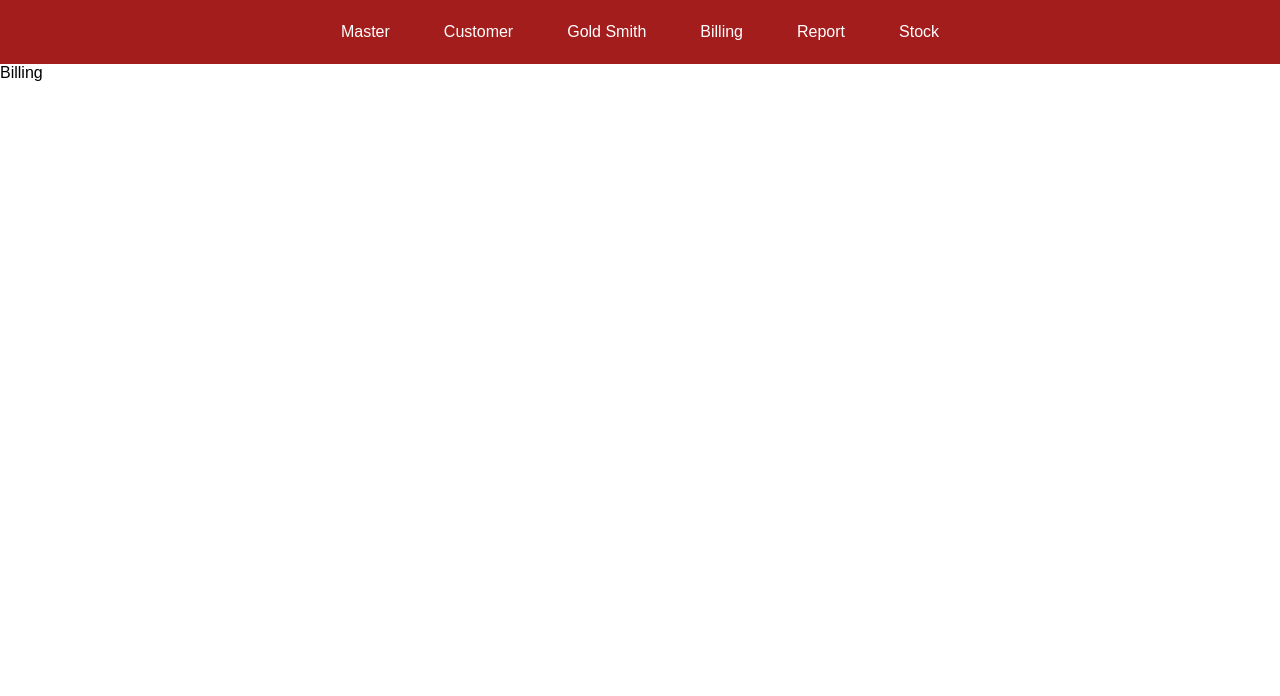
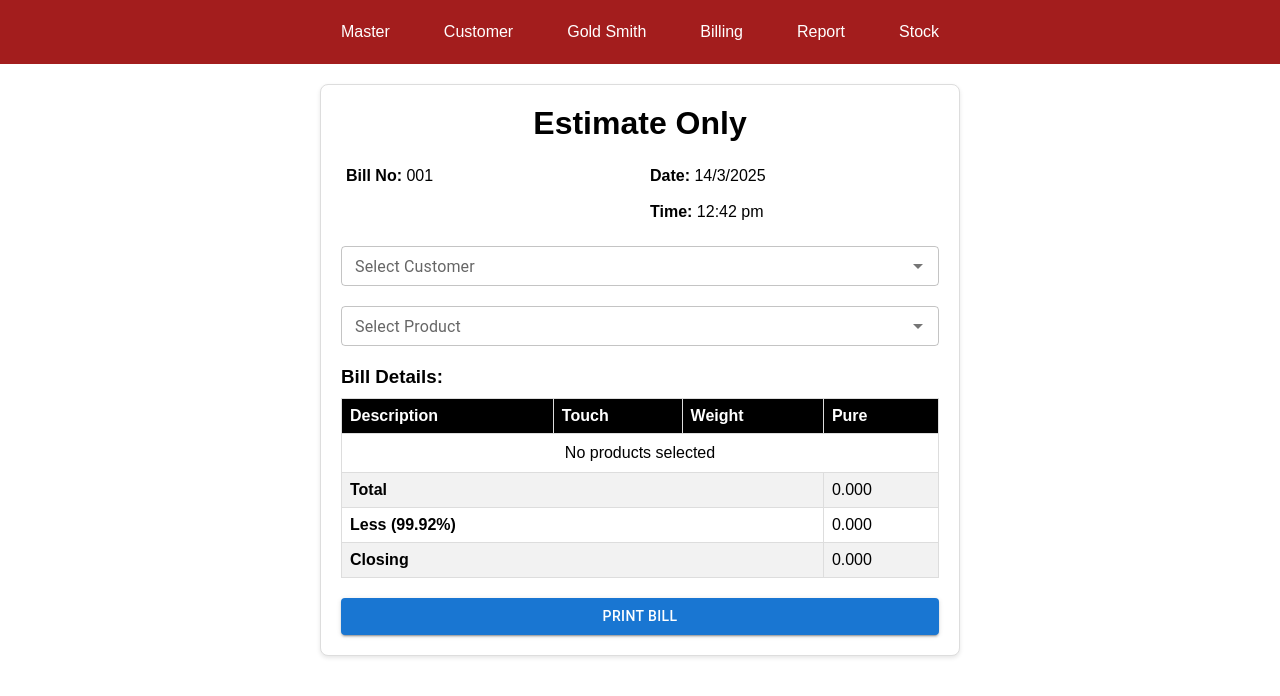
Before and after one commit to Swetha-Subramaniyan/Jeeva-Gold, a React (Vite) app in the folder jeeva/client/: page /billing in a window 1280 px wide. Shown: the top 696 px of the page. Built offline with nearby package versions, Linux system fonts and the light colour scheme.

Commit message:
Billing file added

```diff
--- a/jeeva/client/src/components/Billing/Billing.css
+++ b/jeeva/client/src/components/Billing/Billing.css
@@ -0,0 +1,83 @@
+
+.container {
+  width: 50%;
+  margin: 20px auto;
+  padding: 20px;
+  border: 1px solid #ddd;
+  border-radius: 8px;
+  background-color: white;
+  box-shadow: 0 2px 4px rgba(0, 0, 0, 0.1);
+  font-family: Arial, sans-serif;
+}
+
+.heading {
+  text-align: center;
+  margin-bottom: 20px;
+}
+
+.billInfo {
+  display: grid;
+  grid-template-columns: 1fr 1fr;
+  gap: 10px;
+  margin-bottom: 20px;
+}
+
+.billInfo p {
+  padding: 5px;
+  margin: 0;
+}
+
+.billInfo strong {
+  font-weight: bold;
+}
+
+.searchSection {
+  display: flex;
+  flex-direction: column;
+  gap: 10px;
+  margin-bottom: 20px;
+}
+
+.smallAutocomplete {
+  width: 100%;
+}
+
+.customerDetails {
+  margin-bottom: 20px;
+  padding: 10px;
+  border: 1px solid #ddd;
+  border-radius: 5px;
+  background-color: #f9f9f9;
+}
+
+.itemsSection {
+  margin-top: 20px;
+}
+
+.table {
+  width: 100%;
+  border-collapse: collapse;
+  margin-bottom: 20px;
+}
+
+.th,
+.td {
+  border: 1px solid #ddd;
+  padding: 8px;
+  text-align: left;
+}
+
+.th {
+  background-color:black;
+}
+
+.printButton {
+  width: 100%;
+  padding: 10px;
+  background-color: black;
+  color: white;
+  border: none;
+  border-radius: 4px;
+  cursor: pointer;
+  font-size: 16px;
+}
--- a/jeeva/client/src/components/Billing/Billing.jsx
+++ b/jeeva/client/src/components/Billing/Billing.jsx
@@ -1,9 +1,220 @@
-import React from 'react'
+
+import React, { useState, useEffect, useRef } from "react";
+import { Autocomplete, TextField, Box, Button } from "@mui/material";
+import "./Billing.css";
 
 const Billing = () => {
+  const [selectedCustomer, setSelectedCustomer] = useState(null);
+  const [billItems, setBillItems] = useState([]);
+  const [billNo, setBillNo] = useState("001");
+  const [date, setDate] = useState("");
+  const [time, setTime] = useState("");
+  const [isPrinting, setIsPrinting] = useState(false);
+  const billRef = useRef();
+
+  const [products, setProducts] = useState([
+    { id: "P001", name: "Gold Ring", touch: 92, weight: 6.64, pure: 6.19 },
+    {
+      id: "P002",
+      name: "Silver Necklace",
+      touch: 92,
+      weight: 11.34,
+      pure: 10.66,
+    },
+    {
+      id: "P003",
+      name: "Diamond Bracelet",
+      touch: 95,
+      weight: 8.5,
+      pure: 8.07,
+    },
+  ]);
+
+  const customers = [
+    {
+      id: "C001",
+      customer_name: "John ",
+      address: "ABC Street",
+      phone_number: "9856743789",
+    },
+    {
+      id: "C002",
+      customer_name: "Jane ",
+      address: "DEF Colony",
+      phone_number: "7843567894",
+    },
+  ];
+
+  useEffect(() => {
+    const updateTime = () => {
+      const now = new Date();
+      setDate(now.toLocaleDateString("en-IN"));
+      setTime(
+        now.toLocaleTimeString("en-IN", {
+          hour: "2-digit",
+          minute: "2-digit",
+          hour12: true,
+        })
+      );
+    };
+
+    updateTime();
+    const timer = setInterval(updateTime, 60000);
+    return () => clearInterval(timer);
+  }, []);
+
+  const handleProductSelect = (event, newValue) => {
+    if (newValue && !billItems.some((item) => item.id === newValue.id)) {
+      setBillItems((prevItems) => [...prevItems, newValue]);
+    }
+  };
+
+  const calculateTotal = () => {
+    return billItems.reduce((total, item) => total + item.pure, 0).toFixed(3);
+  };
+
+  const calculateLess = (total) => {
+    return (total * 0.9992).toFixed(3);
+  };
+
+  const calculateClosing = (total, less) => {
+    return (total - less).toFixed(3);
+  };
+
   return (
-    <div>Billing</div>
-  )
-}
+    <Box className="container" ref={billRef}>
+      <h1 className="heading">Estimate Only</h1>
 
-export default Billing
+      <Box className="billInfo">
+        <p>
+          <strong>Bill No:</strong> {billNo}
+        </p>
+        <p>
+          <strong>Date:</strong> {date} <br /><br/>
+          <strong>Time:</strong> {time}
+        </p>
+      </Box>
+
+      <Box
+        className="searchSection"
+        style={{ display: isPrinting ? "none" : "flex" }}
+      >
+        <Autocomplete
+          options={customers}
+          getOptionLabel={(option) => option.customer_name}
+          onChange={(event, newValue) => setSelectedCustomer(newValue)}
+          renderInput={(params) => (
+            <TextField
+              {...params}
+              label="Select Customer"
+              variant="outlined"
+              size="small"
+            />
+          )}
+          className="smallAutocomplete"
+        />
+      </Box>
+
+      {selectedCustomer && (
+        <Box className="customerDetails">
+          <h3>Customer Details:</h3>
+          <p>
+            <strong>Name:</strong> {selectedCustomer.customer_name}
+          </p>
+          <p>
+            <strong>Address:</strong> {selectedCustomer.address}
+          </p>
+          <p>
+            <strong>Phone:</strong> {selectedCustomer.phone_number}
+          </p>
+        </Box>
+      )}
+
+      <Box className="searchSection">
+        <Autocomplete
+          options={products}
+          getOptionLabel={(option) => option.name}
+          onChange={handleProductSelect}
+          renderInput={(params) => (
+            <TextField
+              {...params}
+              label="Select Product"
+              variant="outlined"
+              size="small"
+            />
+          )}
+          className="smallAutocomplete"
+        />
+      </Box>
+
+      <Box className="itemsSection">
+        <h3>Bill Details:</h3>
+        <table className="table">
+          <thead>
+            <tr>
+              <th className="th">Description</th>
+              <th className="th">Touch</th>
+              <th className="th">Weight</th>
+              <th className="th">Pure</th>
+            </tr>
+          </thead>
+          <tbody>
+            {billItems.length > 0 ? (
+              billItems.map((item, index) => (
+                <tr key={index}>
+                  <td className="td">{item.name}</td>
+                  <td className="td">{item.touch}</td>
+                  <td className="td">{item.weight}</td>
+                  <td className="td">{item.pure}</td>
+                </tr>
+              ))
+            ) : (
+              <tr>
+                <td
+                  colSpan="4"
+                  style={{ textAlign: "center", padding: "10px" }}
+                >
+                  No products selected
+                </td>
+              </tr>
+            )}
+            <tr>
+              <td colSpan="3" className="td">
+                <strong>Total</strong>
+              </td>
+              <td className="td">{calculateTotal()}</td>
+            </tr>
+            <tr>
+              <td colSpan="3" className="td">
+                <strong>Less (99.92%)</strong>
+              </td>
+              <td className="td">{calculateLess(calculateTotal())}</td>
+            </tr>
+            <tr>
+              <td colSpan="3" className="td">
+                <strong>Closing</strong>
+              </td>
+              <td className="td">
+                {calculateClosing(
+                  calculateTotal(),
+                  calculateLess(calculateTotal())
+                )}
+              </td>
+            </tr>
+          </tbody>
+        </table>
+      </Box>
+
+      <Button
+        variant="contained"
+        color="primary"
+        className="printButton"
+        style={{ display: isPrinting ? "none" : "block" }}
+      >
+        Print Bill
+      </Button>
+    </Box>
+  );
+};
+
+export default Billing;
--- a/jeeva/client/src/components/Customer/Customertrans.jsx
+++ b/jeeva/client/src/components/Customer/Customertrans.jsx
@@ -1,3 +1,4 @@
+
 import React, { useState } from "react";
 import "./Customertrans.css";
 
@@ -10,6 +11,9 @@ const Customertrans = () => {
     date: "",
     value: "",
     type: "Select",
+    goldRate: "",
+    cashValue: "",
+    goldValue: "",
   });
 
   const handleChange = (e) => {
@@ -17,12 +21,50 @@ const Customertrans = () => {
   };
 
   const addTransaction = () => {
-    if (newTransaction.date && newTransaction.value && newTransaction.type) {
-      setTransactions([...transactions, newTransaction]);
-      setNewTransaction({ date: "", value: "", type: "Cash" });
+    if (newTransaction.date && newTransaction.type !== "Select") {
+      let finalValue;
+      if (newTransaction.type === "Cash") {
+        if (newTransaction.cashValue && newTransaction.goldRate) {
+          finalValue = (
+            parseFloat(newTransaction.cashValue) /
+            parseFloat(newTransaction.goldRate)
+          ).toFixed(2);
+        } else {
+          alert("Please enter cash value and gold rate!");
+          return;
+        }
+      } else if (newTransaction.type === "Gold") {
+        if (newTransaction.goldValue && newTransaction.goldRate) {
+          finalValue = (
+            parseFloat(newTransaction.goldValue) *
+            parseFloat(newTransaction.goldRate)
+          ).toFixed(2);
+        } else {
+          alert("Please enter gold value and gold rate!");
+          return;
+        }
+      }
+
+      setTransactions([
+        ...transactions,
+        {
+          date: newTransaction.date,
+          value: finalValue,
+          type: newTransaction.type,
+          goldRate: newTransaction.goldRate,
+        },
+      ]);
+      setNewTransaction({
+        date: "",
+        value: "",
+        type: "Select",
+        goldRate: "",
+        cashValue: "",
+        goldValue: "",
+      });
       setShowPopup(false);
     } else {
-      alert("Please fill all fields!");
+      alert("Please fill all required fields!");
     }
   };
 
@@ -77,11 +119,11 @@ const Customertrans = () => {
               />
             </label>
             <label>
-              Value:{" "}
+              Gold Rate:{" "}
               <input
                 type="number"
-                name="value"
-                value={newTransaction.value}
+                name="goldRate"
+                value={newTransaction.goldRate}
                 onChange={handleChange}
               />
             </label>
@@ -97,8 +139,43 @@ const Customertrans = () => {
                 <option value="Gold">Gold</option>
               </select>
             </label>
+            {newTransaction.type === "Cash" && (
+              <label>
+                Cash Value:
+                <input
+                  type="number"
+                  name="cashValue"
+                  value={newTransaction.cashValue}
+                  onChange={handleChange}
+                />
+                {newTransaction.goldRate && (
+                  <span> / {newTransaction.goldRate}</span>
+                )}
+              </label>
+            )}
+            {newTransaction.type === "Gold" && (
+              <label>
+                Gold Value:
+                <input
+                  type="number"
+                  name="goldValue"
+                  value={newTransaction.goldValue}
+                  onChange={handleChange}
+                />
+                {newTransaction.goldRate && (
+                  <span> * {newTransaction.goldRate}</span>
+                )}
+              </label>
+            )}
             <button
-              style={{ backgroundColor: "	#1DA3A3",color:"white",fontSize:"1rem" }}
+              style={{
+                backgroundColor: " #1DA3A3",
+                color: "white",
+                fontSize: "1rem",
+                width:"5rem",
+                marginLeft:"5rem"
+
+              }}
               onClick={addTransaction}
             >
               Save
@@ -126,7 +203,7 @@ const Customertrans = () => {
                 <td>{transaction.date}</td>
                 <td>
                   {transaction.type === "Gold"
-                    ? `${transaction.value} g`
+                    ? `${transaction.value}`
                     : `₹ ${transaction.value}`}
                 </td>
                 <td>{transaction.type}</td>
```
